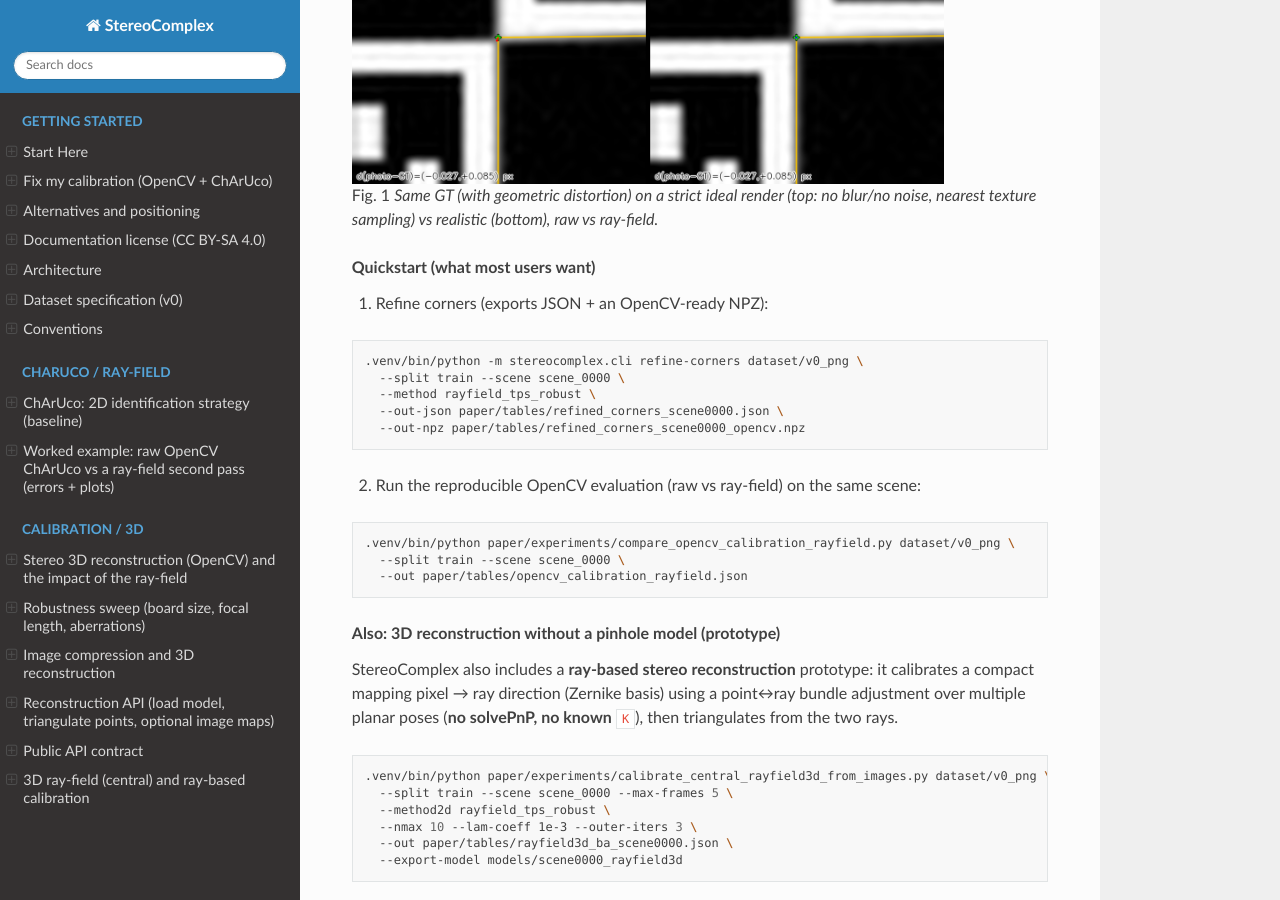
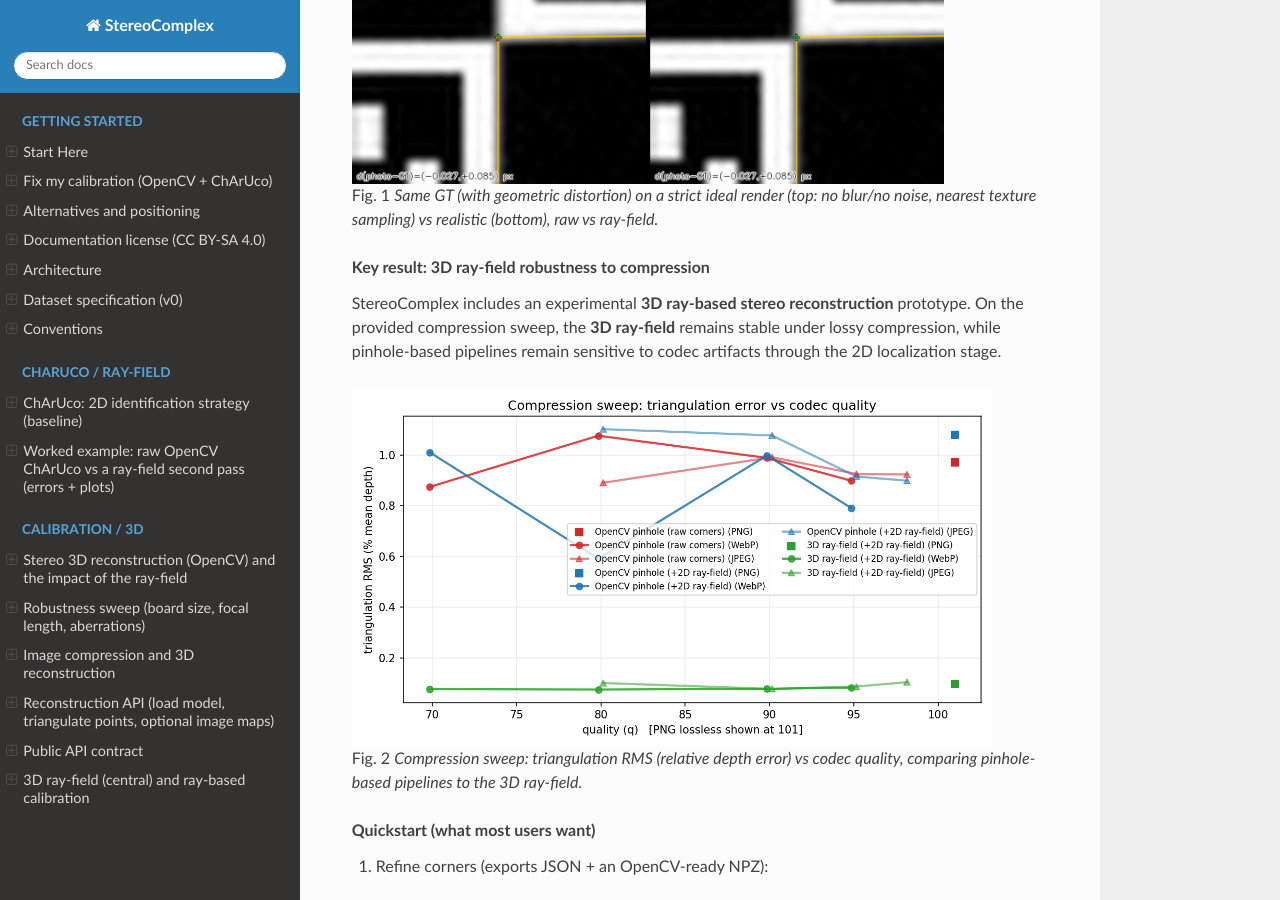
Before and after one commit to jeffwitz/StereoComplex, a Sphinx documentation site: the page built from docs/index.rst, in a window 1280 px wide and 900 px high, scrolled down 1040 px. Built offline with Sphinx 7.4.7 and the Read the Docs theme 3.1.0, drawn with Linux system fonts in a browser that asks for light colours.

Commit message:
docs: highlight 3D ray-field compression robustness

```diff
--- a/docs/index.rst
+++ b/docs/index.rst
@@ -20,6 +20,16 @@ Engineering footprint: no ROS, no Docker requirement, no C++ toolchain; the core
    :width: 85%
 
    Same GT (with geometric distortion) on a strict ideal render (top: no blur/no noise, nearest texture sampling) vs realistic (bottom), raw vs ray-field.
+
+.. rubric:: Key result: 3D ray-field robustness to compression
+
+StereoComplex includes an experimental **3D ray-based stereo reconstruction** prototype. On the provided compression sweep, the **3D ray-field** remains stable under lossy compression, while pinhole-based pipelines remain sensitive to codec artifacts through the 2D localization stage.
+
+.. figure:: assets/compression_sweep/tri_rms_rel_depth_percent.png
+   :alt: Compression sweep: triangulation RMS vs codec quality (pinhole vs 3D ray-field)
+   :width: 92%
+
+   Compression sweep: triangulation RMS (relative depth error) vs codec quality, comparing pinhole-based pipelines to the 3D ray-field.
 
 .. rubric:: Quickstart (what most users want)
 
```
Also changed, not shown: README.md (+7 -1 lines).
